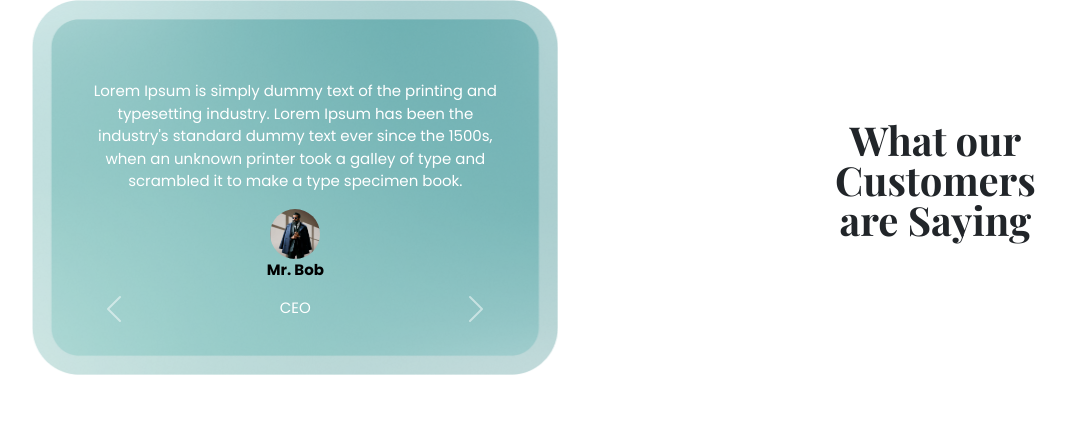
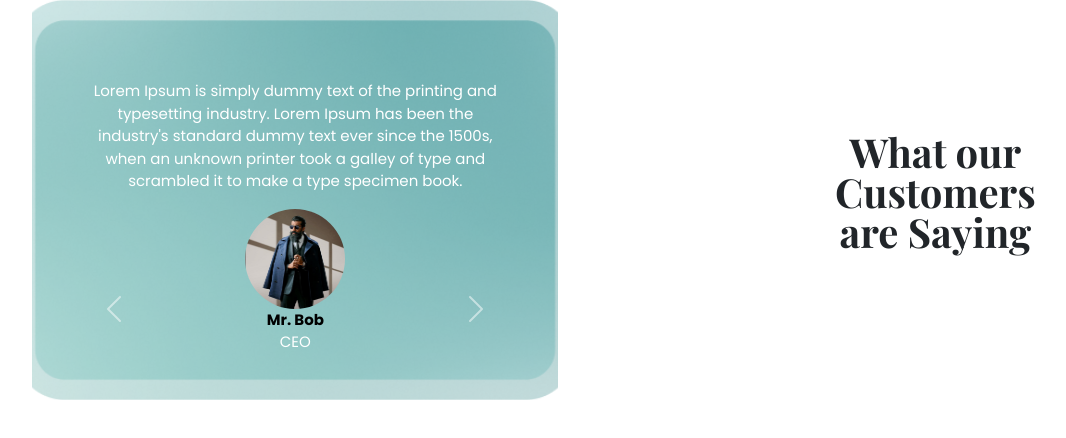
Before and after one commit to ryadav6143/Corusview-IT-Services, a React (Create React App) app: page /test in a window 1280 px wide. Shown: the top 438 px of the page, without its empty margins (106-1172 px from the left). Built offline with nearby package versions, Linux system fonts and the light colour scheme; a web font is replaced by a local one.

Commit message:
changes by rahu8l

```diff
--- a/src/admin/AdminPages/EditHome/EditSlider.jsx
+++ b/src/admin/AdminPages/EditHome/EditSlider.jsx
@@ -94,9 +94,9 @@ function EditSlider() {
   const handleChange = (e) => {
     const { name, value } = e.target;
     // Apply character limit if applicable
-    if (name === "description" && value.length > 300) {
+    if (name === "description" && value.length > 220) {
       setShowErrorNotification(true);
-      setErrorNotificationMessage("Description cannot exceed 300 characters.");
+      setErrorNotificationMessage("Description cannot exceed 220 characters.");
       return;
     } else if (name === "designation" && value.length > 10) {
       setShowErrorNotification(true);
--- a/src/pages/Home/Customers/Customer.css
+++ b/src/pages/Home/Customers/Customer.css
@@ -65,6 +65,7 @@
 }
 .client-details p:nth-child(1) {
   color: black;
+  margin: 0;
   font-weight: 700;
 }
 .client-details p:nth-child(2) {
@@ -140,9 +141,9 @@
 }
 .carousel-control-next {
   right: 0;
-  top: 50%;
+  top: 35%;
 }
 .carousel-control-prev {
   right: 0;
-  top: 50%;
+  top: 35%;
 }
--- a/src/pages/Home/Customers/Customer.jsx
+++ b/src/pages/Home/Customers/Customer.jsx
@@ -68,7 +68,7 @@ function Customer() {
                       />
                       <div className="client-details">
 
-                      <p>{testimonial.name}</p>
+                       <p>{testimonial.name}</p>
                         <p>{testimonial.designation}</p>
 
                       </div>
--- a/src/pages/Test/Test.css
+++ b/src/pages/Test/Test.css
@@ -37,8 +37,8 @@
 }
 
 .about-client img {
-  width: 50px;
-  height: 50px;
+  width: 100px;
+  height: 100px;
   border-radius: 50%;
 }
 .client-details p:nth-child(1) {
```
